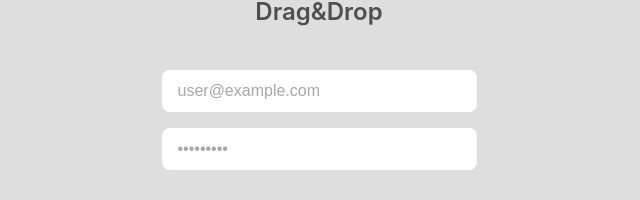
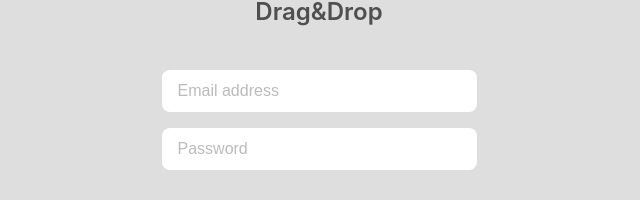
Before and after one commit to mubzie/hng-stage3-task, a React (Vite) app: page /logIn in a window 1280 px wide. Shown: the part 184-384 px from the top of the page, without its empty margins (321-961 px from the left). Built offline with nearby package versions, Linux system fonts and the light colour scheme; no server answers.

Commit message:
removed predefined email and password

```diff
--- a/src/components/Login/Login.jsx
+++ b/src/components/Login/Login.jsx
@@ -8,8 +8,8 @@ const Login = () => {
   const auth = getAuth();
   const navigate = useNavigate();
 
-  const [email, setEmail] = useState("user@example.com");
-  const [password, setPassword] = useState("1Password");
+  const [email, setEmail] = useState("");
+  const [password, setPassword] = useState("");
   const [error, setError] = useState(null);
 
   const handleLogin = async (e) => {
```
Also changed, not shown: vercel.json (added).
